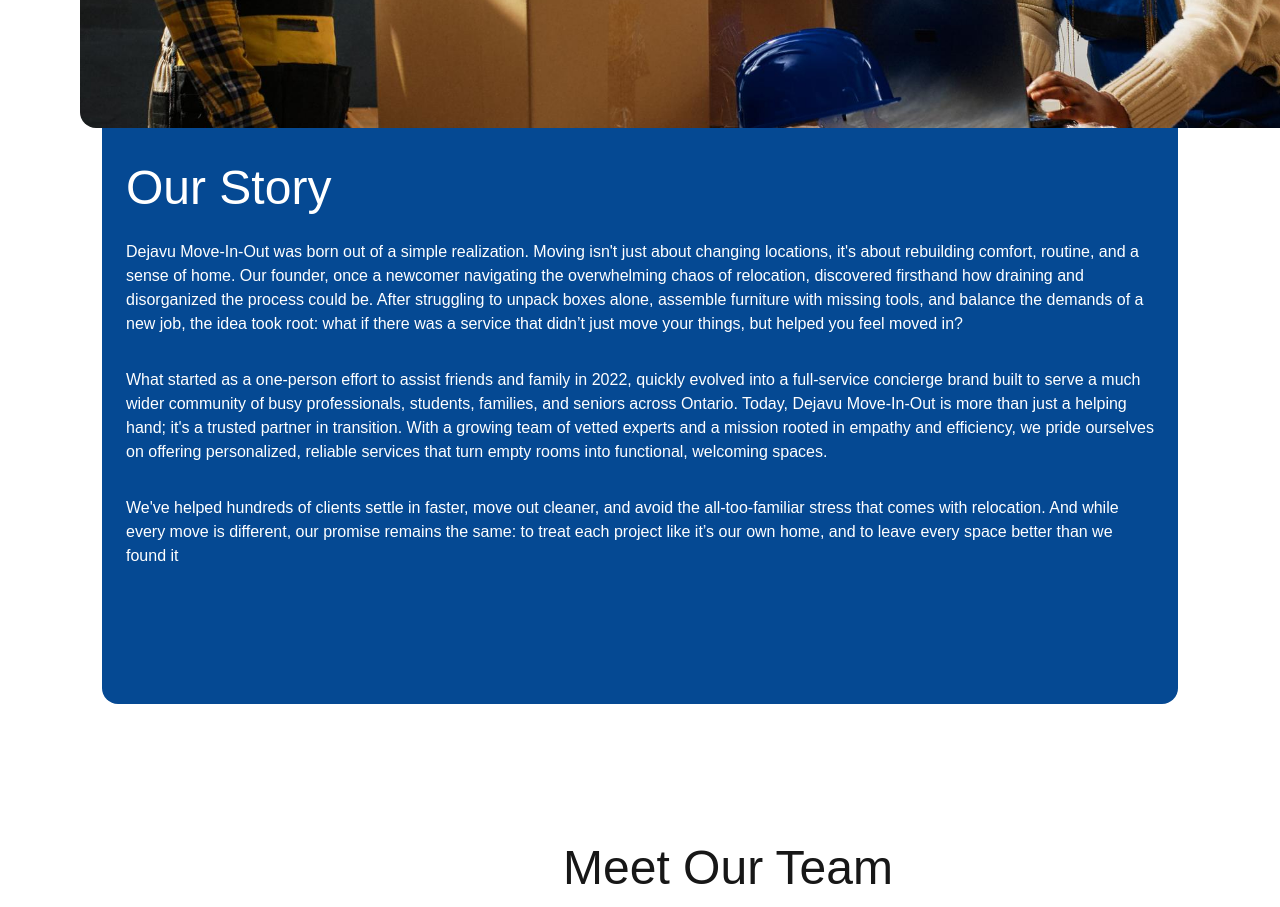
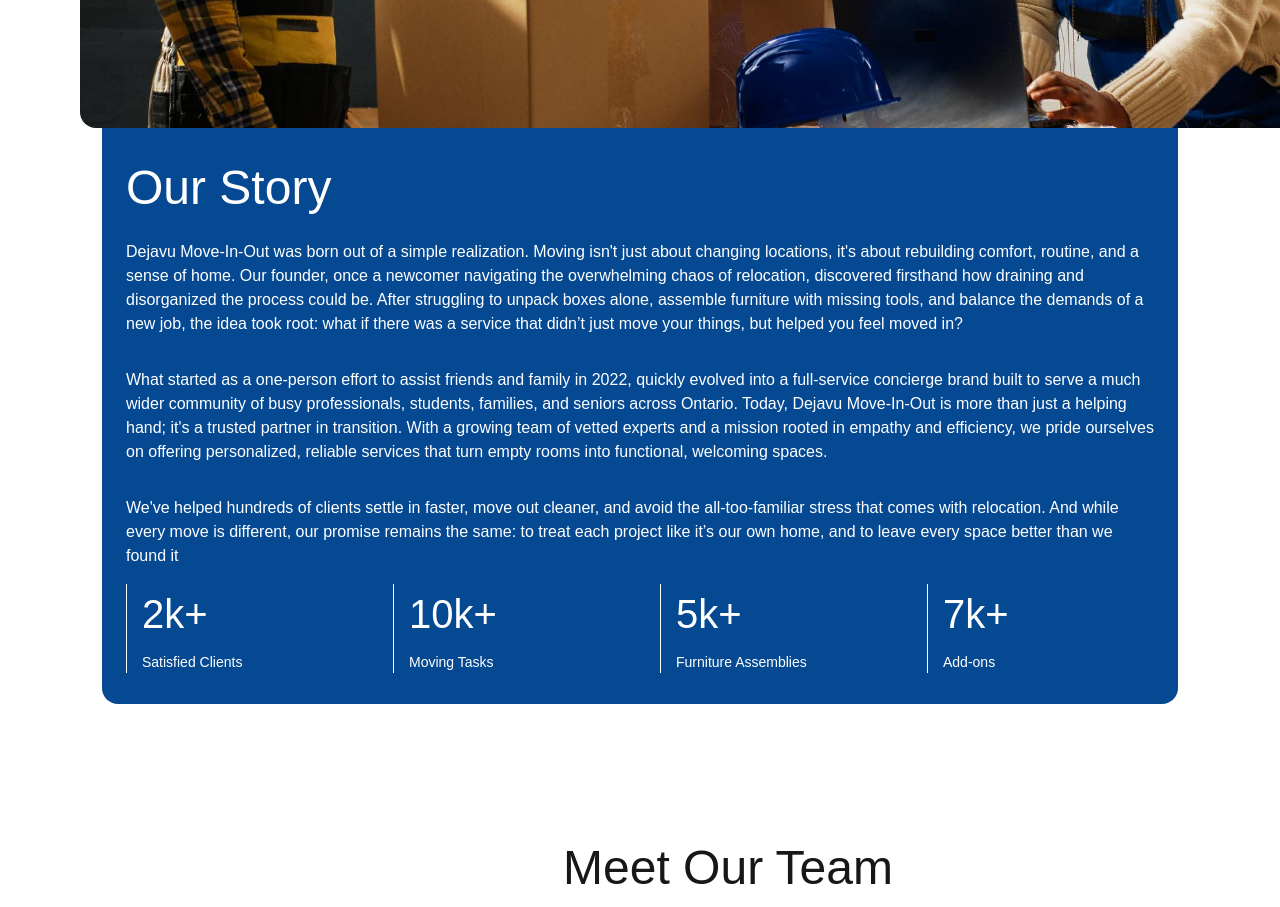
Before and after one commit to S0liddreams/dejavu-website, a Next.js app: page /about in a window 1280 px wide. Shown: the part 2320-3227 px from the top of the page. Built offline with nearby package versions, Linux system fonts and the light colour scheme; a web font is replaced by a local one.

Commit message:
update on about page
update on about page

```diff
--- a/src/app/about/page.jsx
+++ b/src/app/about/page.jsx
@@ -31,7 +31,6 @@
         <div className="w-full h-full rounded-[16px]">
           <div className=" w-full h-full bg-[#00000066]  lg:gap-[88px] lg:px-[64px] lg:pb-[64px] rounded-[16px]">
             <div className=" text-[30px] flex flex-col lg:h-[448px]  h-[304px]">
-
               <Header />
 
               <div className="flex-1 flex items-center justify-center">
@@ -106,9 +105,8 @@
 
       {/**OUR STORY */}
       <div className="h-full lg:py-[64px] lg:px-[72px] py-[40px] px-[20px]  ">
-
-        <div className="h-[420px] lg:h-[556px] xl:w-[1296px] rounded-[16px] lg:p-[20px] bg-ourstory-image mx-auto"></div>
-        <div className="xl:h-[576px] h-[1057px] md:h-full w-[295px] md:w-[595px]  lg:w-[700px] xl:w-[1076px] rounded-bl-[16px] rounded-br-[16px] lg:gap-[8px] pt-[16px] px-[16px]  lg:p-[24px] bg-[#054993] mx-auto">
+        <div className="h-full lg:h-[556px] xl:w-[1296px] rounded-[16px] lg:p-[20px] bg-ourstory-image mx-auto"></div>
+        <div className="xl:h-[576px] h-[1230px] md:h-[730px]  w-[295px] md:w-[595px]  lg:w-[700px] xl:w-[1076px] rounded-bl-[16px] rounded-br-[16px] lg:gap-[8px] pt-[16px] px-[16px]  lg:p-[24px] bg-[#054993] mx-auto">
           <div className=" flex flex-col gap-[20px] xl:gap-[16px] h-[610px]  xl:w-[1028px] ">
             <div>
               <p className="text-[#FFFFFF] text-[24px] lg:text-[48px] font-medium">
@@ -145,6 +143,26 @@
                 remains the same: to treat each project like it’s our own home,
                 and to leave every space better than we found it
               </p>
+            </div>
+            <div className="w-full grid grid-cols-2 gap-[28px] lg:flex lg:flex-row lg:justify-between lg:gap-[16px] text-white">
+              <div className="border-l border-white px-[15px] flex flex-col gap-[8px] w-[150px]  lg:w-[227px]">
+                <p className="text-[24px] lg:text-[40px]">2k+</p>
+                <p className="xl:text-[14px] text-[12px]">Satisfied Clients</p>
+              </div>
+              <div className="border-l border-white px-[15px] flex flex-col gap-[8px]  lg:w-[227px]">
+                <p className="text-[24px] lg:text-[40px]">10k+</p>
+                <p className="xl:text-[14px] text-[12px]">Moving Tasks</p>
+              </div>
+              <div className="border-l border-white px-[15px] flex flex-col gap-[8px] w-[150px]   lg:w-[227px]">
+                <p className="text-[24px] lg:text-[40px]">5k+</p>
+                <p className="xl:text-[14px] text-[12px]">
+                  Furniture Assemblies
+                </p>
+              </div>
+              <div className="border-l border-white px-[15px] flex flex-col gap-[8px] lg:w-[227px]">
+                <p className="text-[24px] lg:text-[40px]">7k+</p>
+                <p className="xl:text-[14px] text-[12px]">Add-ons</p>
+              </div>
             </div>
           </div>
         </div>
@@ -192,7 +210,7 @@
         </div>
       </div>
 
-      <Footer/>
+      <Footer />
     </div>
   );
 };
```
Lines whose indentation alone changed are shown as unchanged.
